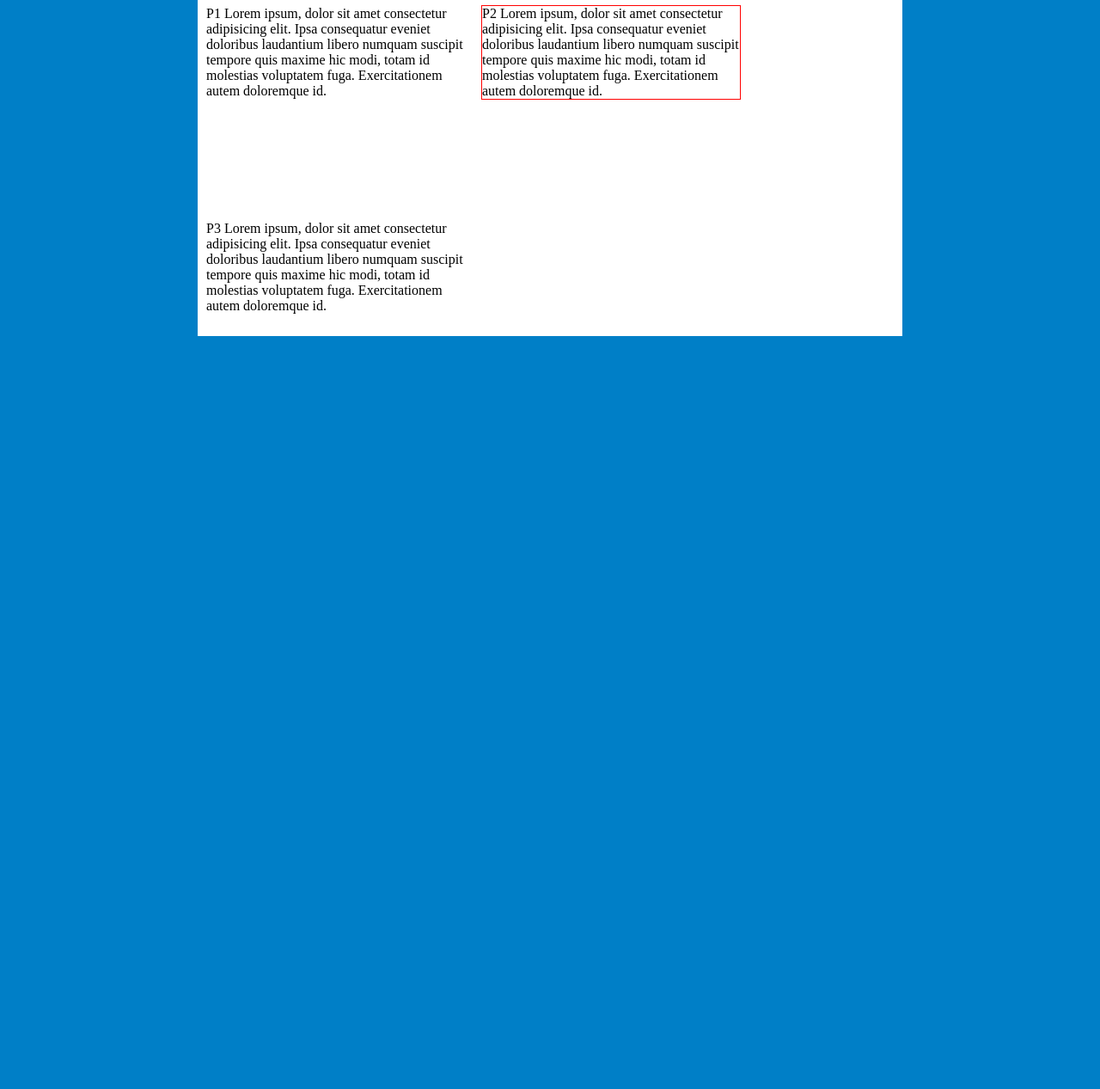
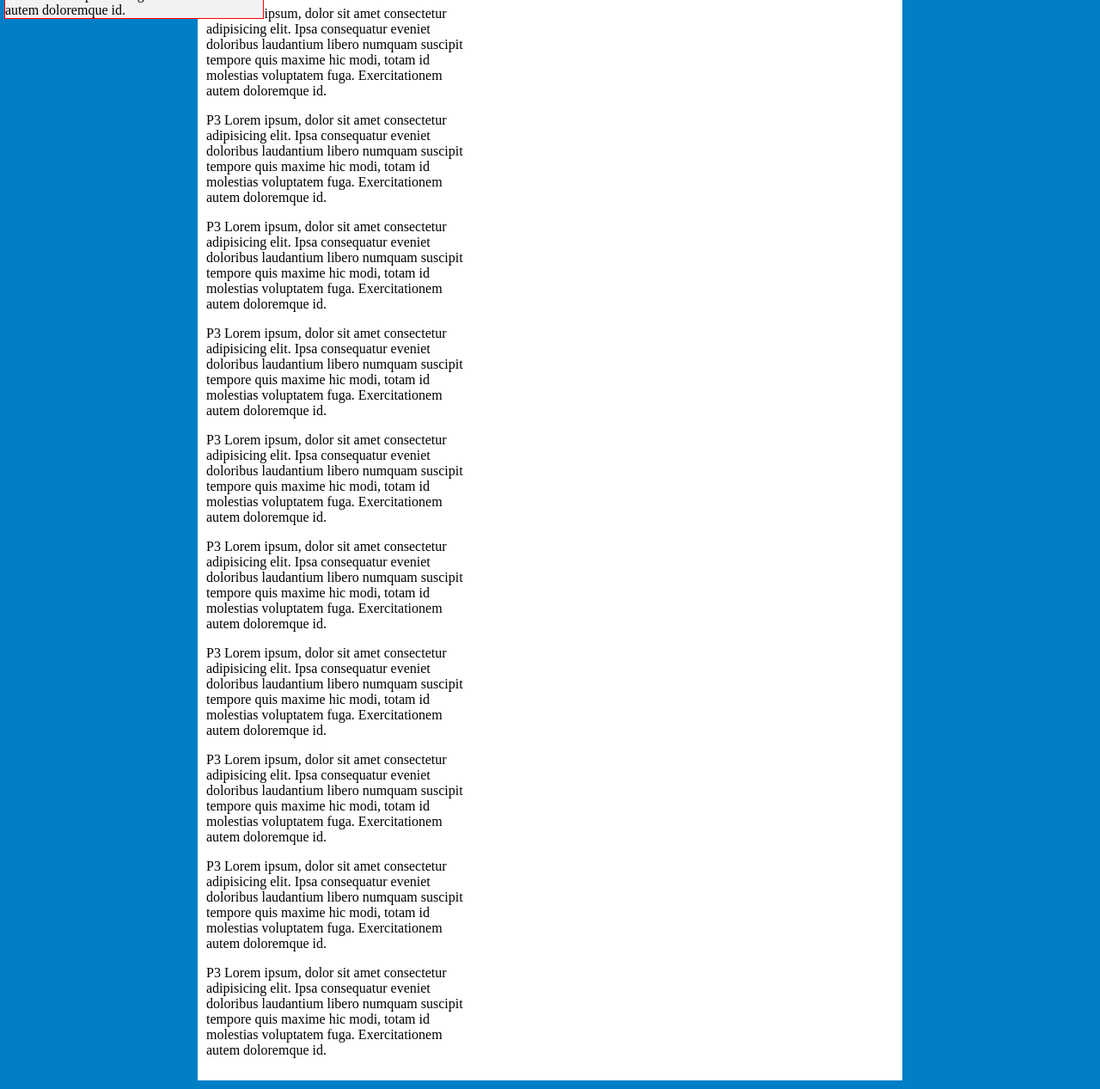
Before and after one commit to fernandesdennys/Desenv-Web, a plain HTML site: page projetoCSS3 Intermediario/posicionamento.html in a window 1280 px wide. Shown: the part 93-1360 px from the top of the page at 86% size. Before the commit the page ends 800 px from the top, so only its background shows below. Drawn offline with Linux system fonts and the light colour scheme.

Commit message:
Posicionamento (Fixed, absolute)

```diff
--- a/projetoCSS3 Intermediario/posicionamento.html
+++ b/projetoCSS3 Intermediario/posicionamento.html
@@ -19,13 +19,26 @@
       }
       p{
         width: 300px;
+
+      }
+      .absolute {
+        border: 1px solid red;
+        background-color: #f2f2f2;
+        position: absolute;
+        top: 80px;
+        right: 80px;
       }
       .relative {
         border: 1px solid red;
         position: relative;
-        /* top, right, bottom, left */
-        top: -125px;
-        left: 320px;
+      }
+      .fixed {
+        border: 1px solid red;
+        background: #f2f2f2;
+        position: fixed;
+        margin: 5px;
+        top: 0px;
+        left: 0px;
       }
     </style>
   </head>
@@ -39,7 +52,7 @@
         autem doloremque id.
       </p>
 
-      <p class="relative">
+      <p class="fixed">
         P2 Lorem ipsum, dolor sit amet consectetur adipisicing elit. Ipsa
         consequatur eveniet doloribus laudantium libero numquam suscipit tempore
         quis maxime hic modi, totam id molestias voluptatem fuga. Exercitationem
@@ -52,6 +65,54 @@
         quis maxime hic modi, totam id molestias voluptatem fuga. Exercitationem
         autem doloremque id.
       </p>
+      <p>
+        P3 Lorem ipsum, dolor sit amet consectetur adipisicing elit. Ipsa
+        consequatur eveniet doloribus laudantium libero numquam suscipit tempore
+        quis maxime hic modi, totam id molestias voluptatem fuga. Exercitationem
+        autem doloremque id.
+      </p>
+      <p>
+        P3 Lorem ipsum, dolor sit amet consectetur adipisicing elit. Ipsa
+        consequatur eveniet doloribus laudantium libero numquam suscipit tempore
+        quis maxime hic modi, totam id molestias voluptatem fuga. Exercitationem
+        autem doloremque id.
+      </p>
+      <p>
+        P3 Lorem ipsum, dolor sit amet consectetur adipisicing elit. Ipsa
+        consequatur eveniet doloribus laudantium libero numquam suscipit tempore
+        quis maxime hic modi, totam id molestias voluptatem fuga. Exercitationem
+        autem doloremque id.
+      </p>
+      <p>
+        P3 Lorem ipsum, dolor sit amet consectetur adipisicing elit. Ipsa
+        consequatur eveniet doloribus laudantium libero numquam suscipit tempore
+        quis maxime hic modi, totam id molestias voluptatem fuga. Exercitationem
+        autem doloremque id.
+      </p>
+      <p>
+        P3 Lorem ipsum, dolor sit amet consectetur adipisicing elit. Ipsa
+        consequatur eveniet doloribus laudantium libero numquam suscipit tempore
+        quis maxime hic modi, totam id molestias voluptatem fuga. Exercitationem
+        autem doloremque id.
+      </p>
+      <p>
+        P3 Lorem ipsum, dolor sit amet consectetur adipisicing elit. Ipsa
+        consequatur eveniet doloribus laudantium libero numquam suscipit tempore
+        quis maxime hic modi, totam id molestias voluptatem fuga. Exercitationem
+        autem doloremque id.
+      </p>
+      <p>
+        P3 Lorem ipsum, dolor sit amet consectetur adipisicing elit. Ipsa
+        consequatur eveniet doloribus laudantium libero numquam suscipit tempore
+        quis maxime hic modi, totam id molestias voluptatem fuga. Exercitationem
+        autem doloremque id.
+      </p>
+      <p>
+        P3 Lorem ipsum, dolor sit amet consectetur adipisicing elit. Ipsa
+        consequatur eveniet doloribus laudantium libero numquam suscipit tempore
+        quis maxime hic modi, totam id molestias voluptatem fuga. Exercitationem
+        autem doloremque id.
+      </p>
     </div>
   </body>
 </html>
```
